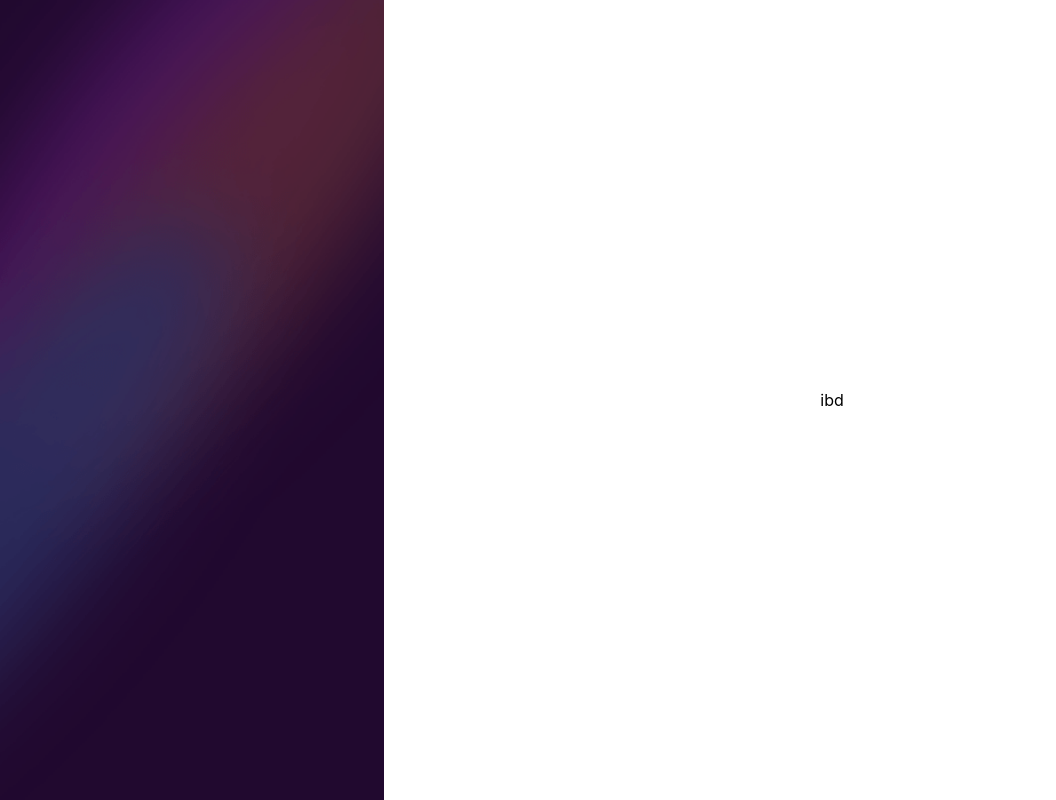
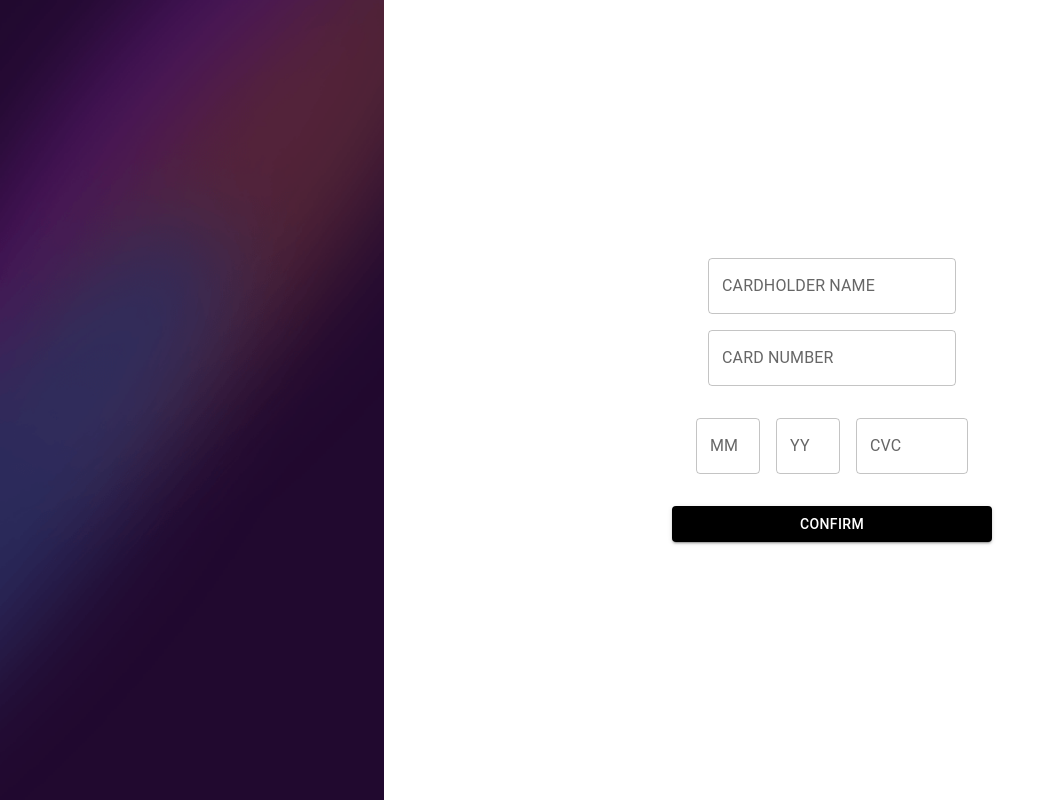
Before and after one commit to thatkhay/CardConnect, a React (Create React App) app in the folder cardconnect/: page / in a window 1280 px wide. Shown: the whole page, without its empty margins (0-1056 px from the left). Built offline with nearby package versions, Linux system fonts and the light colour scheme.

Commit message:
inputs created

```diff
--- a/cardconnect/src/components/RightBackgroundImg.jsx
+++ b/cardconnect/src/components/RightBackgroundImg.jsx
@@ -1,5 +1,7 @@
 import React from 'react';
 import TextField from '@mui/material/TextField';
+import Button from '@mui/material/Button';
+import Form from '@mui/material/Form';
 
 function RightBackgroundImg() {
   return (
@@ -14,7 +16,17 @@ function RightBackgroundImg() {
         flexDirection: 'column',
       }}
     >
-ibd
+      <div style={{display: 'flex', flexDirection: 'column'}}>
+      <TextField id="outlined-basic" label="CARDHOLDER NAME" variant="outlined" style={{marginBottom: '1rem'}} inputProps={{ inputMode: 'alphapets' }}/>
+<TextField id="outlined-basic" label="CARD NUMBER" variant="outlined" style={{marginBottom: '1rem'}}/>
+      </div>
+
+      <div style={{display: 'flex'}}>
+      <TextField id="outlined-basic" label="MM" variant="outlined" style={{marginBottom: '1rem', width: '4rem', marginRight: '1rem',marginTop: '1rem'}} inputProps={{ inputMode: 'numeric' }} />
+      <TextField id="outlined-basic" label="YY" variant="outlined" style={{marginBottom: '1rem', width: '4rem', marginRight: '1rem',marginTop: '1rem'}} inputProps={{ inputMode: 'numeric' }}/>
+      <TextField id="outlined-basic" label="CVC" variant="outlined" style={{marginBottom: '1rem', width: '7rem',marginTop: '1rem'}} inputProps={{ inputMode: 'numeric' }}/>
+      </div>
+      <Button variant="contained" style={{width: '20rem',marginTop: '1rem', backgroundColor: 'black'}}>confirm</Button>
     </div>
   );
 }
```
